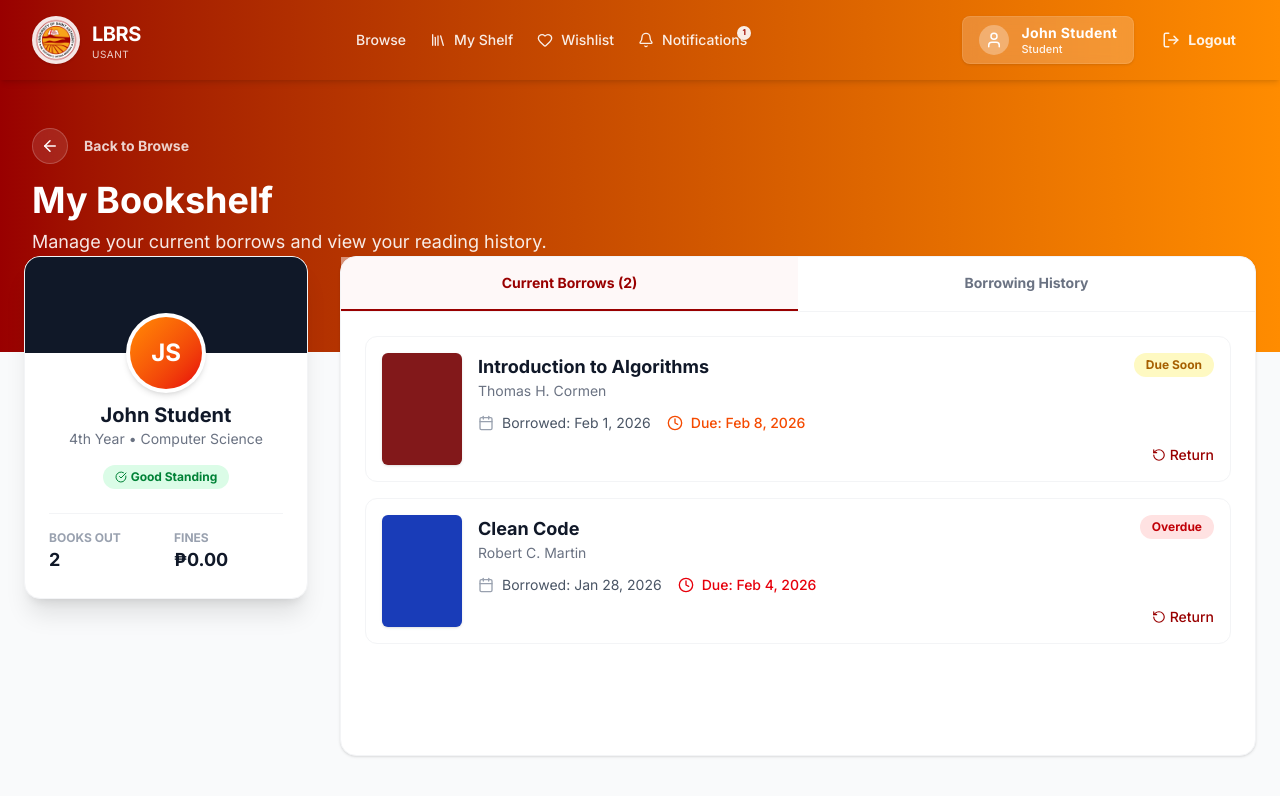
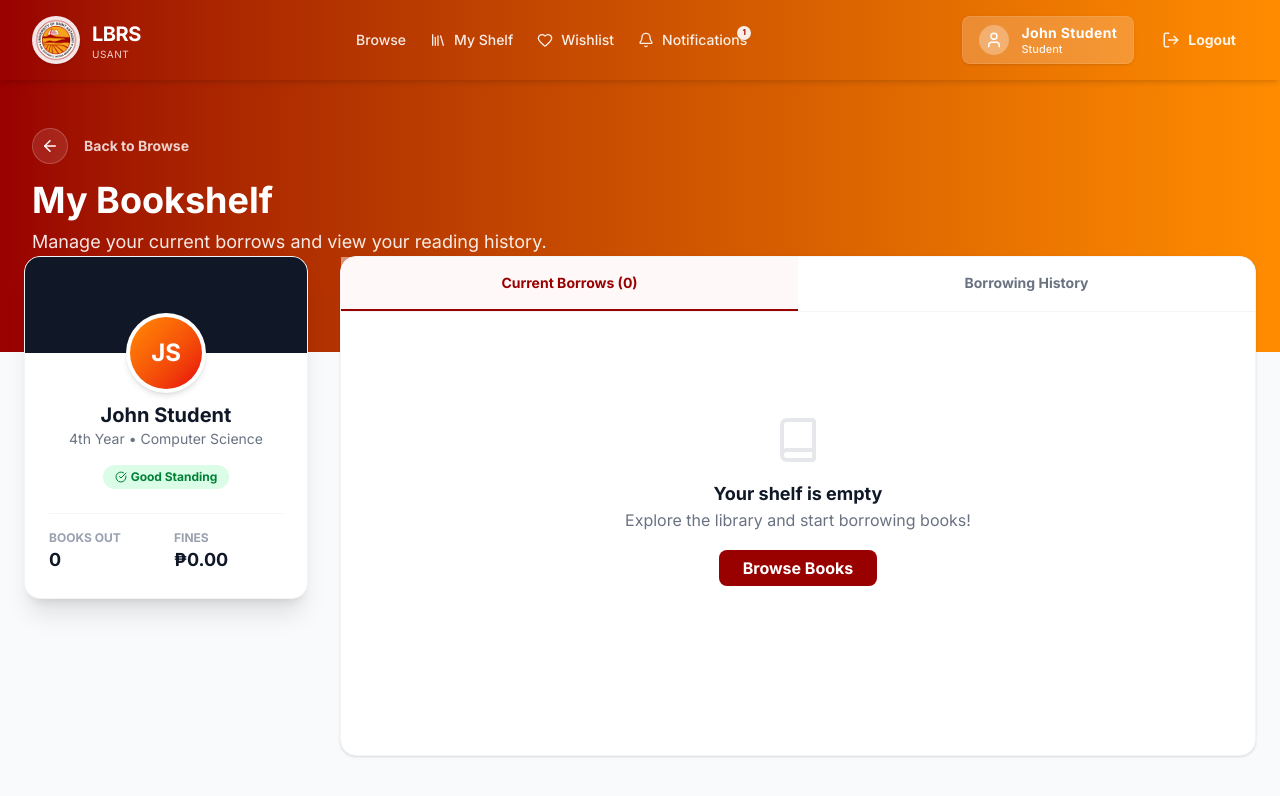
Before and after one commit to JLQuejaro/lbrs-usant, a Next.js app: page /student/shelf in a window 1280 px wide. Shown: the top 796 px of the page. Built offline with nearby package versions, Linux system fonts and the light colour scheme.

Commit message:
add function to borrowmodal

```diff
--- a/src/app/book/[id]/page.tsx
+++ b/src/app/book/[id]/page.tsx
@@ -64,6 +64,7 @@ export default function BookDetailsPage({ params }: { params: Promise<{ id: stri
         isOpen={isBorrowModalOpen}
         onClose={() => setIsBorrowModalOpen(false)}
         bookTitle={book.title}
+        bookId={book.id}
       />
 
       <main className="max-w-6xl mx-auto px-6 py-10">
--- a/src/app/lib/mockData.ts
+++ b/src/app/lib/mockData.ts
@@ -211,3 +211,44 @@ export function toggleLocalWishlist(bookId: number): number[] {
 export function getReviewsByBookId(bookId: number): Review[] {
   return MOCK_REVIEWS.filter(r => r.bookId === bookId);
 }
+
+// Local Storage Helpers for Borrowing
+export interface LocalBorrow {
+  id: number;
+  borrowedDate: string;
+  dueDate: string;
+}
+
+export function getLocalBorrows(): LocalBorrow[] {
+  if (typeof window === 'undefined') return [];
+  const saved = localStorage.getItem('borrows');
+  return saved ? JSON.parse(saved) : [];
+}
+
+export function borrowBook(bookId: number): LocalBorrow[] {
+  if (typeof window === 'undefined') return [];
+  const borrows = getLocalBorrows();
+  if (borrows.some(b => b.id === bookId)) return borrows;
+
+  const today = new Date();
+  const dueDate = new Date(today);
+  dueDate.setDate(today.getDate() + 7);
+
+  const newBorrow: LocalBorrow = {
+    id: bookId,
+    borrowedDate: today.toISOString(),
+    dueDate: dueDate.toISOString(),
+  };
+
+  const newBorrows = [...borrows, newBorrow];
+  localStorage.setItem('borrows', JSON.stringify(newBorrows));
+  return newBorrows;
+}
+
+export function returnBook(bookId: number): LocalBorrow[] {
+  if (typeof window === 'undefined') return [];
+  const borrows = getLocalBorrows();
+  const newBorrows = borrows.filter(b => b.id !== bookId);
+  localStorage.setItem('borrows', JSON.stringify(newBorrows));
+  return newBorrows;
+}
--- a/src/app/student/page.tsx
+++ b/src/app/student/page.tsx
@@ -4,7 +4,7 @@ import Navbar from '@/app/components/Navbar';
 import { Book, Layers, Search, Clock, Star, SlidersHorizontal, RotateCcw, X, History, Sparkles, ChevronDown, Users, Heart, Bell, Library, ShieldCheck, MapPin, GraduationCap } from 'lucide-react';
 import { useState, useEffect } from 'react';
 import Link from 'next/link';
-import { ALL_BOOKS, getCollaborativeRecommendations, getLocalWishlist, toggleLocalWishlist, MOCK_NOTIFICATIONS } from '@/app/lib/mockData';
+import { ALL_BOOKS, getCollaborativeRecommendations, getLocalWishlist, toggleLocalWishlist, MOCK_NOTIFICATIONS, getLocalBorrows } from '@/app/lib/mockData';
 
 const GENRES = ['All', 'Computer Science', 'Software Engineering', 'Fiction', 'History', 'Finance', 'Self-Help', 'Engineering', 'Education', 'Psychology'];
 const COURSES = ['Computer Science', 'Information Tech', 'Engineering', 'Education'];
@@ -16,6 +16,7 @@ export default function StudentDashboard() {
   // Wishlist & Notification Stats
   const [wishlist, setWishlist] = useState<number[]>([]);
   const [unreadCount, setUnreadCount] = useState(0);
+  const [borrowCount, setBorrowCount] = useState(0);
 
   // Recent Search State
   const [recentSearches, setRecentSearches] = useState<string[]>([]);
@@ -47,6 +48,7 @@ export default function StudentDashboard() {
     }
     setWishlist(getLocalWishlist());
     setUnreadCount(MOCK_NOTIFICATIONS.filter(n => !n.read).length);
+    setBorrowCount(getLocalBorrows().length);
   }, []);
 
   const handleToggleWishlist = (e: React.MouseEvent, bookId: number) => {
@@ -152,7 +154,7 @@ export default function StudentDashboard() {
               </div>
               <div>
                  <p className="text-xs font-bold text-gray-400 uppercase tracking-widest">My Shelf</p>
-                 <p className="text-2xl font-black text-gray-900">3 <span className="text-sm font-medium text-gray-500">Active Borrows</span></p>
+                 <p className="text-2xl font-black text-gray-900">{borrowCount} <span className="text-sm font-medium text-gray-500">Active Borrows</span></p>
               </div>
            </Link>
         </div>
--- a/src/app/student/shelf/page.tsx
+++ b/src/app/student/shelf/page.tsx
@@ -1,32 +1,11 @@
 "use client";
 
 import Navbar from '@/app/components/Navbar';
-import { Book, Clock, Calendar, AlertCircle, CheckCircle, RotateCcw, ArrowLeft } from 'lucide-react';
-import { useState } from 'react';
+import { Book as BookIcon, Clock, Calendar, AlertCircle, CheckCircle, RotateCcw, ArrowLeft, Loader2 } from 'lucide-react';
+import { useState, useEffect } from 'react';
 import { useRouter } from 'next/navigation';
 import Link from 'next/link';
-
-// Mock Data: Currently Borrowed Books
-const CURRENT_BORROWS = [
-  {
-    id: 1,
-    title: 'Introduction to Algorithms',
-    author: 'Thomas H. Cormen',
-    borrowedDate: 'Feb 1, 2026',
-    dueDate: 'Feb 8, 2026',
-    status: 'Due Soon', // Status: On Time, Due Soon, Overdue
-    coverColor: 'bg-red-900'
-  },
-  {
-    id: 2,
-    title: 'Clean Code',
-    author: 'Robert C. Martin',
-    borrowedDate: 'Jan 28, 2026',
-    dueDate: 'Feb 4, 2026',
-    status: 'Overdue',
-    coverColor: 'bg-blue-800'
-  }
-];
+import { getLocalBorrows, returnBook, ALL_BOOKS, LocalBorrow } from '@/app/lib/mockData';
 
 // Mock Data: Past History
 const HISTORY = [
@@ -51,6 +30,27 @@ const HISTORY = [
 export default function MyShelfPage() {
   const router = useRouter();
   const [activeTab, setActiveTab] = useState<'current' | 'history'>('current');
+  const [borrows, setBorrows] = useState<LocalBorrow[]>([]);
+  const [isLoading, setIsLoading] = useState(true);
+
+  useEffect(() => {
+    setBorrows(getLocalBorrows());
+    setIsLoading(false);
+  }, []);
+
+  const handleReturn = (id: number) => {
+    const updated = returnBook(id);
+    setBorrows(updated);
+  };
+
+  const borrowedBooks = borrows.map(b => {
+    const bookInfo = ALL_BOOKS.find(book => book.id === b.id);
+    return {
+      ...b,
+      ...bookInfo,
+      status: new Date(b.dueDate) < new Date() ? 'Overdue' : 'Active'
+    };
+  });
 
   return (
     <div className="min-h-screen bg-gray-50">
@@ -106,7 +106,7 @@ export default function MyShelfPage() {
                 <div className="border-t border-gray-100 pt-4 grid grid-cols-2 gap-4 text-left">
                    <div>
                      <span className="block text-xs text-gray-400 uppercase font-bold">Books Out</span>
-                     <span className="block text-lg font-bold text-gray-900">{CURRENT_BORROWS.length}</span>
+                     <span className="block text-lg font-bold text-gray-900">{borrows.length}</span>
                    </div>
                    <div>
                      <span className="block text-xs text-gray-400 uppercase font-bold">Fines</span>
@@ -131,7 +131,7 @@ export default function MyShelfPage() {
                         : 'border-transparent text-gray-500 hover:text-gray-700'
                     }`}
                   >
-                    Current Borrows ({CURRENT_BORROWS.length})
+                    Current Borrows ({borrows.length})
                   </button>
                   <button
                     onClick={() => setActiveTab('history')}
@@ -150,10 +150,14 @@ export default function MyShelfPage() {
 
                   {activeTab === 'current' && (
                     <div className="space-y-4">
-                      {CURRENT_BORROWS.map((book) => (
+                      {isLoading ? (
+                        <div className="flex justify-center py-20">
+                          <Loader2 size={32} className="text-usant-red animate-spin" />
+                        </div>
+                      ) : borrowedBooks.length > 0 ? borrowedBooks.map((book) => (
                         <div key={book.id} className="flex flex-col sm:flex-row gap-4 p-4 rounded-xl border border-gray-100 hover:shadow-md transition bg-white group">
                            {/* Tiny Cover */}
-                           <div className={`w-16 h-24 sm:w-20 sm:h-28 ${book.coverColor} rounded-md shadow-sm flex-shrink-0`}></div>
+                           <div className={`w-16 h-24 sm:w-20 sm:h-28 ${book.color || 'bg-gray-200'} rounded-md shadow-sm flex-shrink-0`}></div>
 
                            <div className="flex-1">
                              <h3 className="font-bold text-lg text-gray-900">{book.title}</h3>
@@ -162,13 +166,13 @@ export default function MyShelfPage() {
                              <div className="flex flex-wrap gap-4 text-sm">
                                <div className="flex items-center gap-2 text-gray-600">
                                   <Calendar size={16} className="text-gray-400" />
-                                  <span>Borrowed: {book.borrowedDate}</span>
+                                  <span>Borrowed: {new Date(book.borrowedDate!).toLocaleDateString()}</span>
                                </div>
                                <div className={`flex items-center gap-2 font-medium ${
                                    book.status === 'Overdue' ? 'text-red-600' : 'text-orange-600'
                                }`}>
                                   <Clock size={16} />
-                                  <span>Due: {book.dueDate}</span>
+                                  <span>Due: {new Date(book.dueDate!).toLocaleDateString()}</span>
                                </div>
                              </div>
                            </div>
@@ -180,12 +184,24 @@ export default function MyShelfPage() {
                               }`}>
                                 {book.status}
                               </span>
-                              <button className="text-sm font-medium text-usant-red hover:underline flex items-center gap-1">
+                              <button
+                                onClick={() => handleReturn(book.id!)}
+                                className="text-sm font-medium text-usant-red hover:underline flex items-center gap-1"
+                              >
                                 <RotateCcw size={14} /> Return
                               </button>
                            </div>
                         </div>
-                      ))}
+                      )) : (
+                        <div className="text-center py-20">
+                           <BookIcon size={48} className="text-gray-200 mx-auto mb-4" />
+                           <h3 className="text-lg font-bold text-gray-900">Your shelf is empty</h3>
+                           <p className="text-gray-500 mb-6">Explore the library and start borrowing books!</p>
+                           <Link href="/student#browse" className="bg-usant-red text-white px-6 py-2 rounded-lg font-bold hover:bg-red-800 transition">
+                              Browse Books
+                           </Link>
+                        </div>
+                      )}
                     </div>
                   )}
 
```
Also changed, not shown: src/app/components/BorrowModal.tsx (+80 -6 lines).
